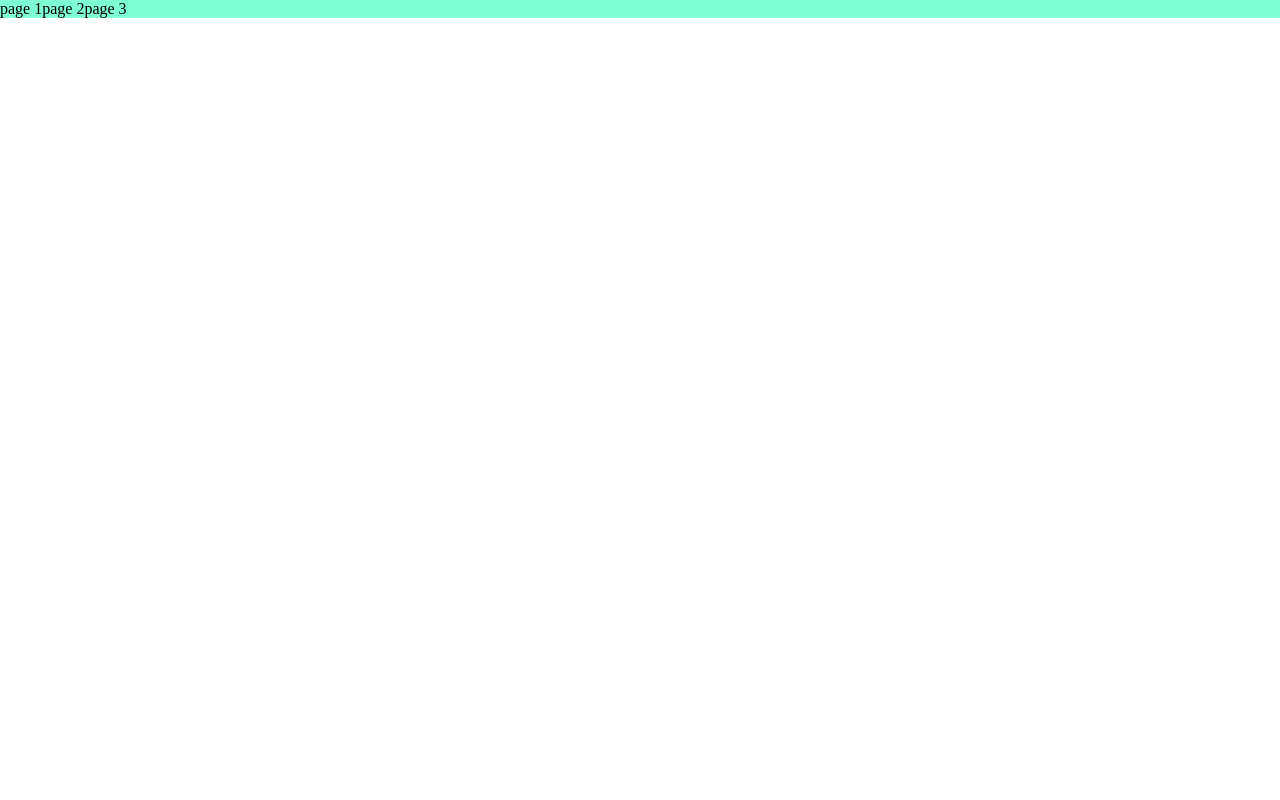
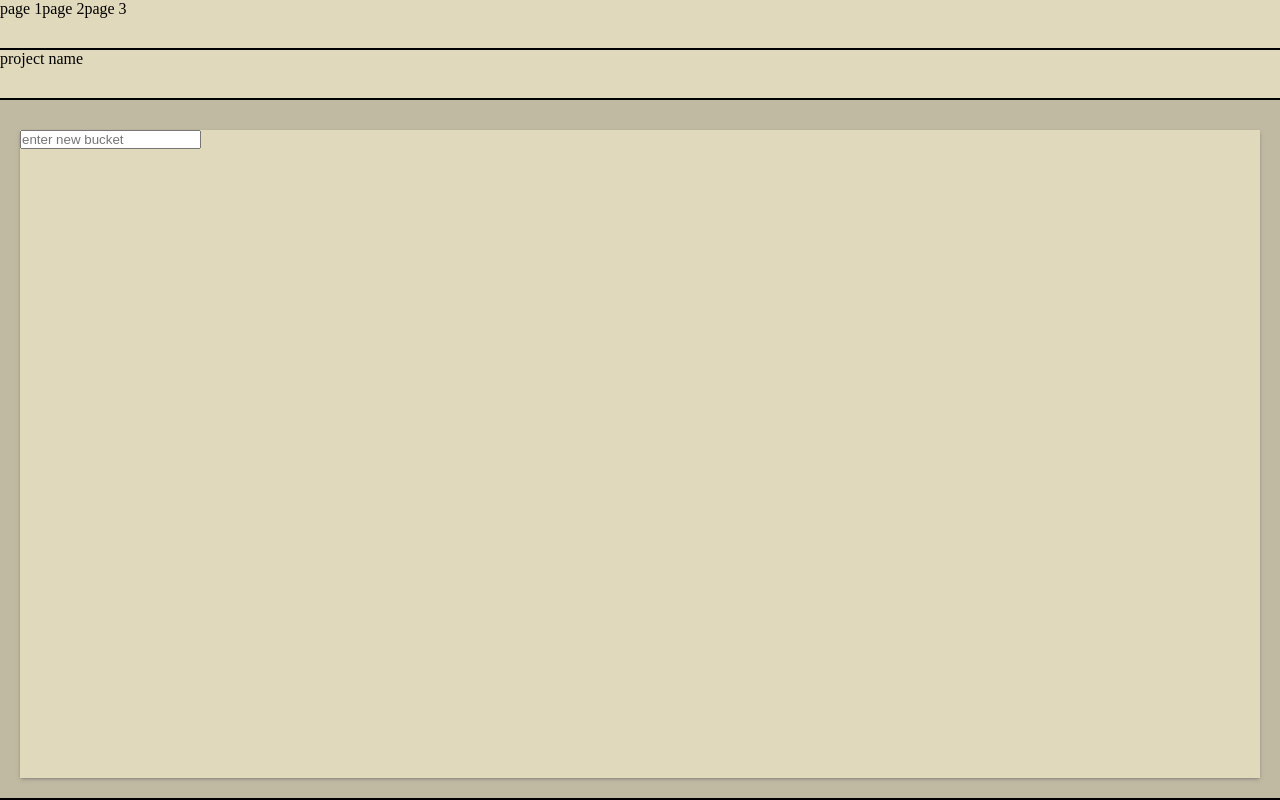
Before and after one commit to faresAlharbi0/react-task-mangment-app, a React (Vite) app: page / in a window 1280 px wide. Built offline with nearby package versions, Linux system fonts and the light colour scheme.

Commit message:
added task buckets

```diff
--- a/package.json
+++ b/package.json
@@ -20,7 +20,8 @@
     "lint": "^1.1.2",
     "prettier": "^3.8.1",
     "react": "^19.2.4",
-    "react-dom": "^19.2.4"
+    "react-dom": "^19.2.4",
+    "uuid": "^13.0.0"
   },
   "devDependencies": {
     "@eslint/js": "^10.0.1",
--- a/public/styles/index.css
+++ b/public/styles/index.css
@@ -5,6 +5,55 @@
 
 .header {
   display: flex;
-  width: 100vw;
-  background-color: aquamarine;
+  width: 100%;
+  height:3rem;
+  border-bottom: solid 2px black;
+  background-color: #E1D9BC;
 }
+.project_info_widget{
+  height: 3rem;
+  border-bottom: solid 2px black;
+  background-color: #E1D9BC;
+}
+.main_board{
+  display: flex;
+  min-height: calc(100vh - (3rem + 4px));
+  border-bottom: solid 2px black;
+  flex-direction: column;
+  background-color: #c1baa2;
+  overflow-y: auto;
+  scroll-snap-type: y mandatory;
+}
+
+.buckets_board{
+  margin-top: 20px;
+  flex: 1;
+  display: flex;
+  flex-wrap: wrap;
+  padding: 0 20px;
+  gap: 20px;
+  align-items: stretch;
+
+}
+.buckets:nth-child(1), .buckets:nth-child(2), .buckets:nth-child(3) {
+  flex: 1 1 30%;
+  display: flex;
+  flex-direction: column;
+  height: calc(100vh - (3rem + 4px + 100px));
+  overflow-y: auto;
+  background-color: #E1D9BC;
+  scroll-snap-align: center;
+  box-shadow: rgba(50, 50, 93, 0.25) 0px 2px 5px -1px, rgba(0, 0, 0, 0.3) 0px 1px 3px -1px;
+}
+.buckets {
+  flex: 1 1 30%;
+  display: flex;
+  margin-top: 10px;
+  margin-bottom: 10px;
+  flex-direction: column;
+  height: calc(100vh - 20px);
+  overflow-y: auto;
+  background-color: #E1D9BC;
+  scroll-snap-align: center;
+  box-shadow: rgba(50, 50, 93, 0.25) 0px 2px 5px -1px, rgba(0, 0, 0, 0.3) 0px 1px 3px -1px;
+}
--- a/src/App.jsx
+++ b/src/App.jsx
@@ -2,9 +2,15 @@ import React from "react";
 import { StrictMode, useState } from "react";
 import { createRoot } from "react-dom/client";
 import Header from "./Header";
+import TasksBoard from "./TasksBoard";
 
 const App = () => {
-  return <Header></Header>;
+  return (
+    <>
+    <Header></Header>
+    <TasksBoard></TasksBoard>
+    </>
+  );
 };
 const container = document.getElementById("root");
 const root = createRoot(container);
--- /dev/null
+++ b/src/Bucket.jsx
@@ -0,0 +1,9 @@
+export default function Bucket({title}) {
+  return (
+    <div className="buckets">
+      <div className="bucket_header">
+        {title}
+      </div>
+    </div>
+  );
+}
--- /dev/null
+++ b/src/EmptyBucket.jsx
@@ -0,0 +1,20 @@
+import { useState } from "react";
+
+export default function EmptyBucket({onAdd}) {
+    const [value, setValue] = useState("");
+
+    const handleKeyDown = (e) => {
+        if (e.key === 'Enter' && value.trim() != ""){
+            onAdd(value.trim()); // call the parent function
+            setValue(""); // reset input
+        }
+    }
+    return (
+    <div className="buckets">
+      <div className="bucket_header">
+        <input type="text" placeholder="enter new bucket" className="new_bucket" value={value} onChange={(e) => setValue(e.target.value)}
+        onKeyDown={handleKeyDown}/>
+      </div>
+    </div>
+  );
+}
--- /dev/null
+++ b/src/TasksBoard.jsx
@@ -0,0 +1,29 @@
+import Bucket from "./Bucket";
+import EmptyBucket from "./EmptyBucket";
+import { useState } from "react";
+import { v4 as uuidv4 } from "uuid";
+
+export default function TasksBoard() {
+  const [buckets,setBuckets] = useState([])
+   const addBucket = (title) => {
+    const newBucket = {
+      id: uuidv4(),
+      title,
+    };
+    setBuckets((prevBuckets) => [...prevBuckets, newBucket]);
+  };
+
+  return (
+    <div className="main_board">
+      <div className="project_info_widget">
+        <span>project name</span>
+      </div>
+      <div className="buckets_board">
+         { buckets && buckets.map((bucket) => (
+          <Bucket key={bucket.id} title={bucket.title} />
+        ))}
+        <EmptyBucket onAdd={addBucket}></EmptyBucket>
+      </div>
+    </div>
+  );
+}
```
Also changed, not shown: 1 other file (tests, documents, lock files or other folders).
